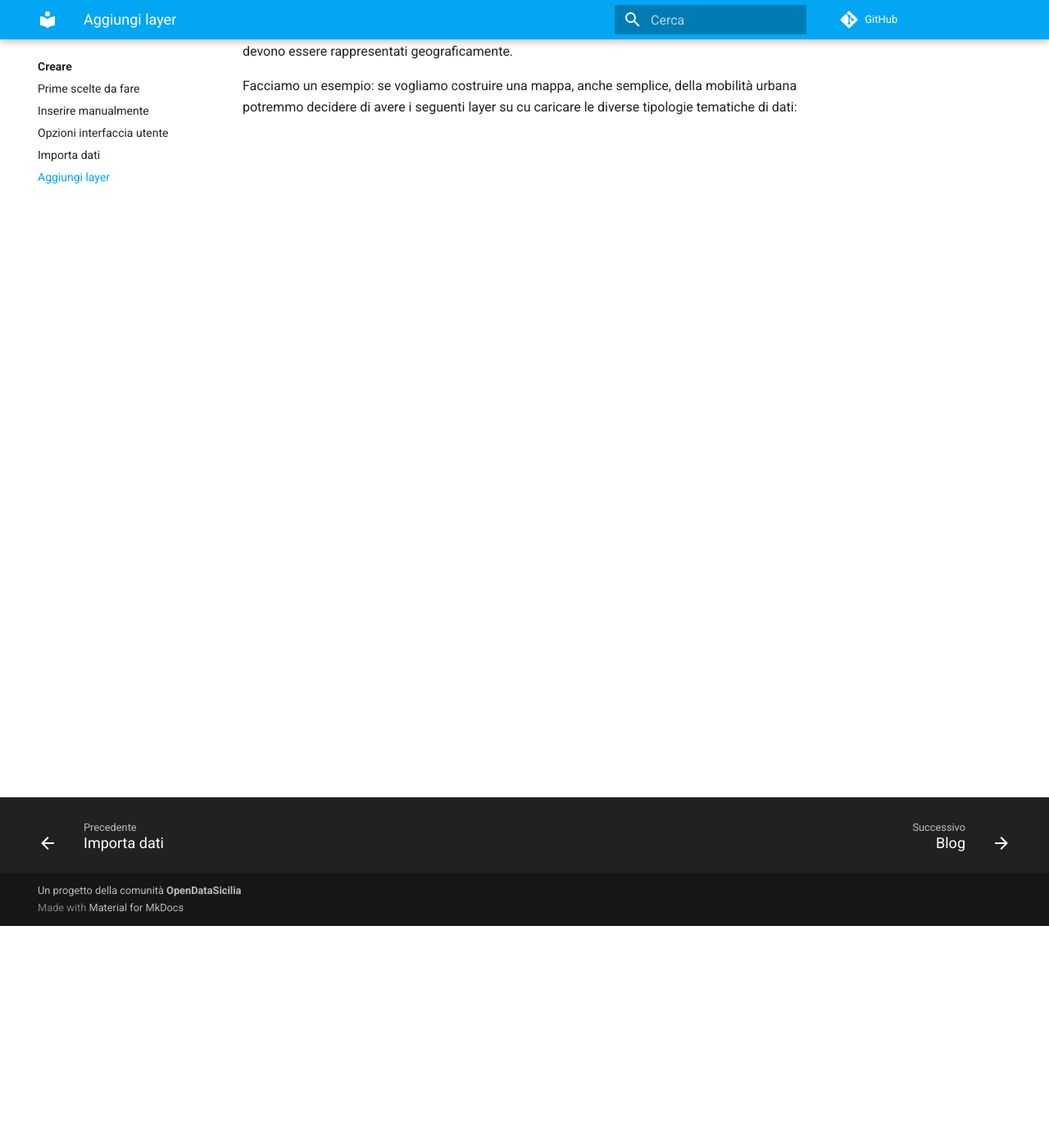
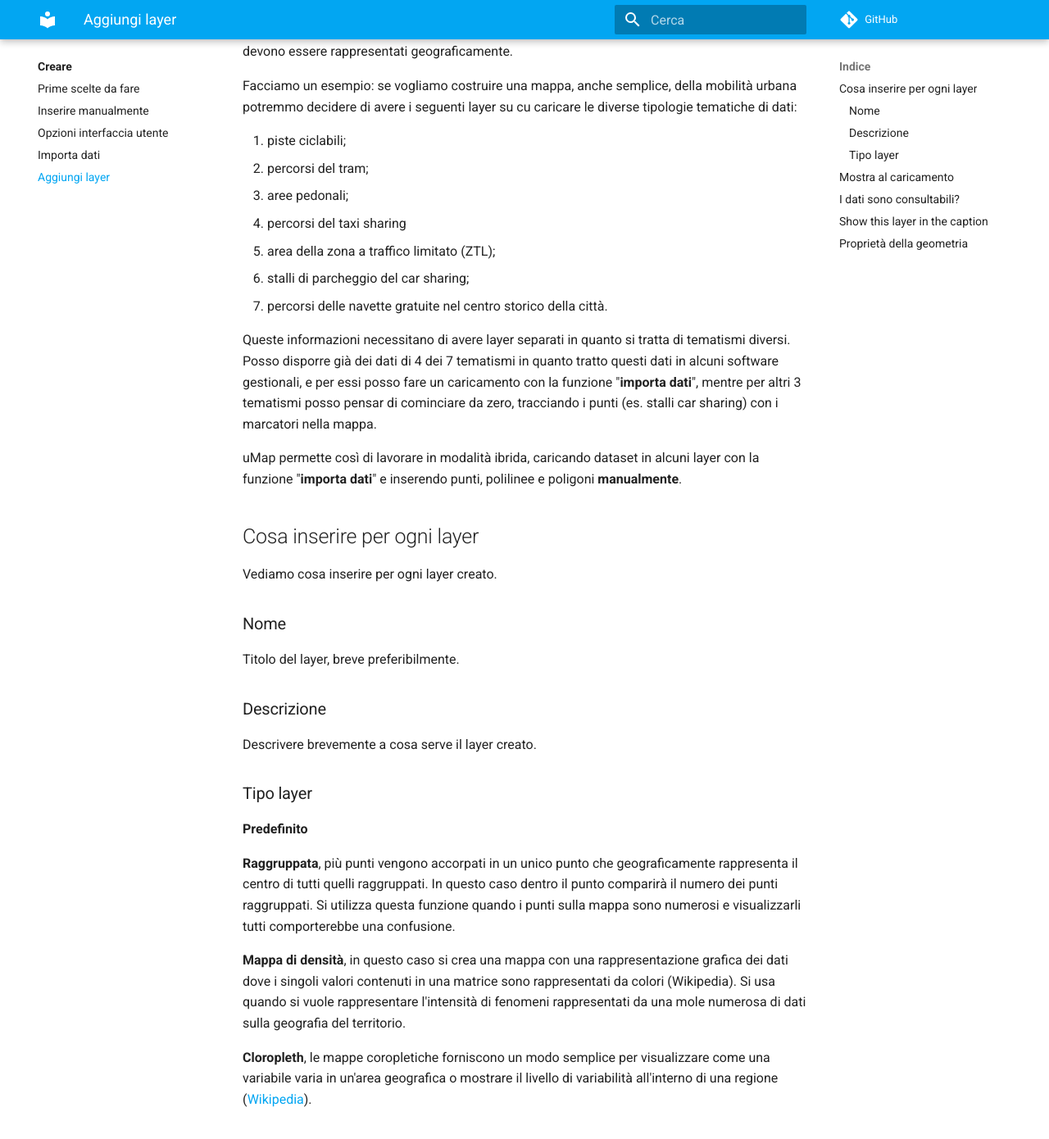
Before and after one commit to opendatasicilia/guida-umap, an MkDocs documentation site: the page built from docs/creare/aggiungi-layer.md, in a window 1280 px wide and 1400 px high, scrolled down 270 px. Shown: the top 1390 px of the window at 82% size. Built offline with MkDocs 1.6.1 and Material for MkDocs 9.7.7, drawn with Linux system fonts in a browser that asks for light colours; comment, search, counter and statistics services are not loaded; some of the changed text lies outside the part shown.

Commit message:
Update aggiungi-layer.md

```diff
--- a/docs/creare/aggiungi-layer.md
+++ b/docs/creare/aggiungi-layer.md
@@ -5,3 +5,55 @@ Questa sezione del menù di destra, contrassegnata dall'icona a 3 fogli sovrappo
 Prima di creare una mappa è buona prassi fare uno schema delle tipologie tematiche di dati che devono essere rappresentati geograficamente.
 
 Facciamo un esempio: se vogliamo costruire una mappa, anche semplice, della mobilità urbana potremmo decidere di avere i seguenti layer su cu caricare le diverse tipologie tematiche di dati:
+
+   1. piste ciclabili;
+   2. percorsi del tram;
+   3. aree pedonali;
+   4. percorsi del taxi sharing
+   5. area della zona a traffico limitato (ZTL);
+   6. stalli di parcheggio del car sharing;
+   7. percorsi delle navette gratuite nel centro storico della città.
+
+Queste informazioni necessitano di avere layer separati in quanto si tratta di tematismi diversi. Posso disporre già dei dati di 4 dei 7 tematismi in quanto tratto questi dati in alcuni software gestionali, e per essi posso fare un caricamento con la funzione "**importa dati**", mentre per altri 3 tematismi posso pensar di cominciare da zero, tracciando i punti (es. stalli car sharing) con i marcatori nella mappa.
+
+uMap permette così di lavorare in modalità ibrida, caricando dataset in alcuni layer con la funzione "**importa dati**" e inserendo punti, polilinee e poligoni **manualmente**.
+
+## Cosa inserire per ogni layer
+
+Vediamo cosa inserire per ogni layer creato.
+
+### Nome
+
+Titolo del layer, breve preferibilmente.
+
+### Descrizione
+
+Descrivere brevemente a cosa serve il layer creato.
+
+### Tipo layer
+
+**Predefinito**
+
+**Raggruppata**, più punti vengono accorpati in un unico punto che geograficamente rappresenta il centro di tutti quelli raggruppati. In questo caso dentro il punto comparirà il numero dei punti raggruppati. Si utilizza questa funzione quando i punti sulla mappa sono numerosi e visualizzarli tutti comporterebbe una confusione.
+
+**Mappa di densità**, in questo caso si crea una mappa con una rappresentazione grafica dei dati dove i singoli valori contenuti in una matrice sono rappresentati da colori (Wikipedia). Si usa quando si vuole rappresentare l'intensità di fenomeni rappresentati da una mole numerosa di dati sulla geografia del territorio.
+
+**Cloropleth**, le mappe coropletiche forniscono un modo semplice per visualizzare come una variabile varia in un'area geografica o mostrare il livello di variabilità all'interno di una regione ([Wikipedia](https://en.wikipedia.org/wiki/Choropleth_map)).
+
+
+## Mostra al caricamento
+
+Questa funzione se attivata (on) permette di visualzizare il layer e relativo contenuto all'avvio della mappa.
+
+## I dati sono consultabili?
+
+Impostato su off nasconde il layer dalla presentazione, dal browser dati, dalla navigazione popup.
+
+## Show this layer in the caption
+
+==inserire testo==
+
+
+## Proprietà della geometria
+
+**colore**
```
